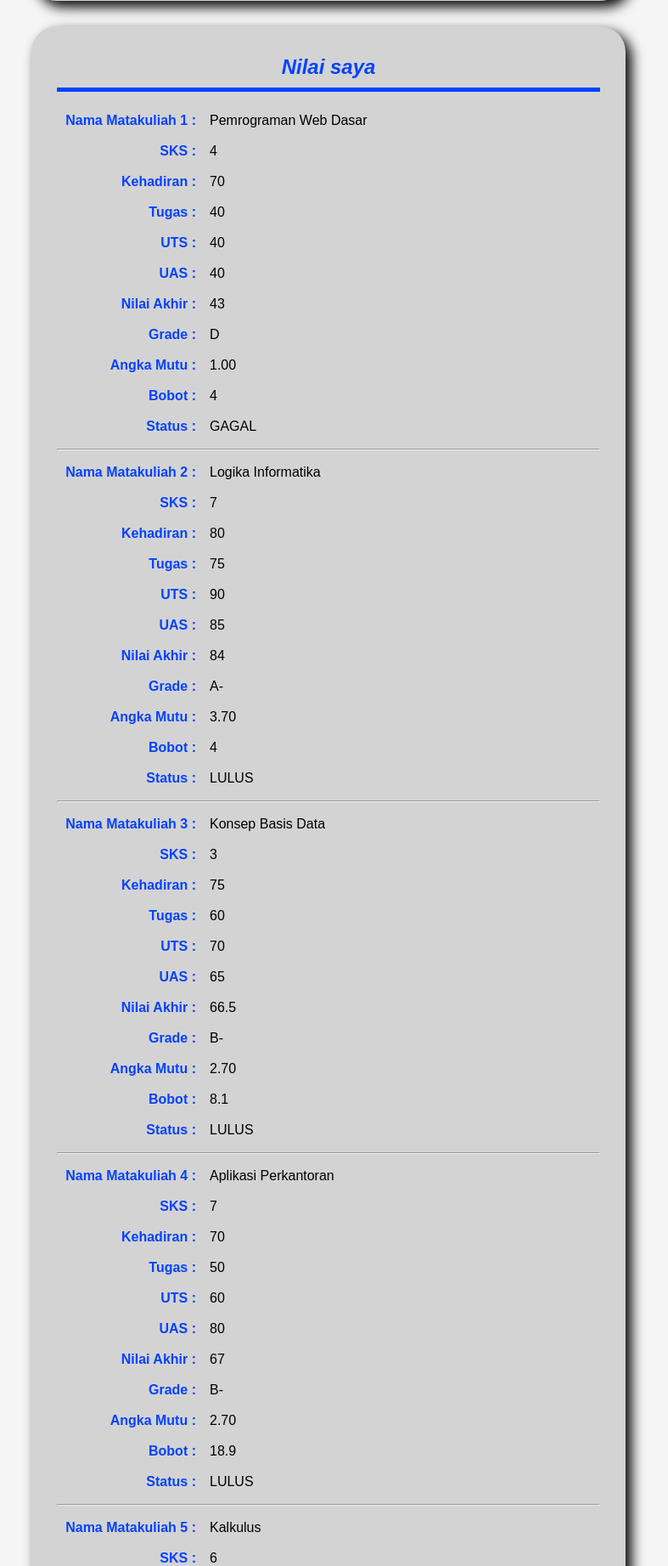
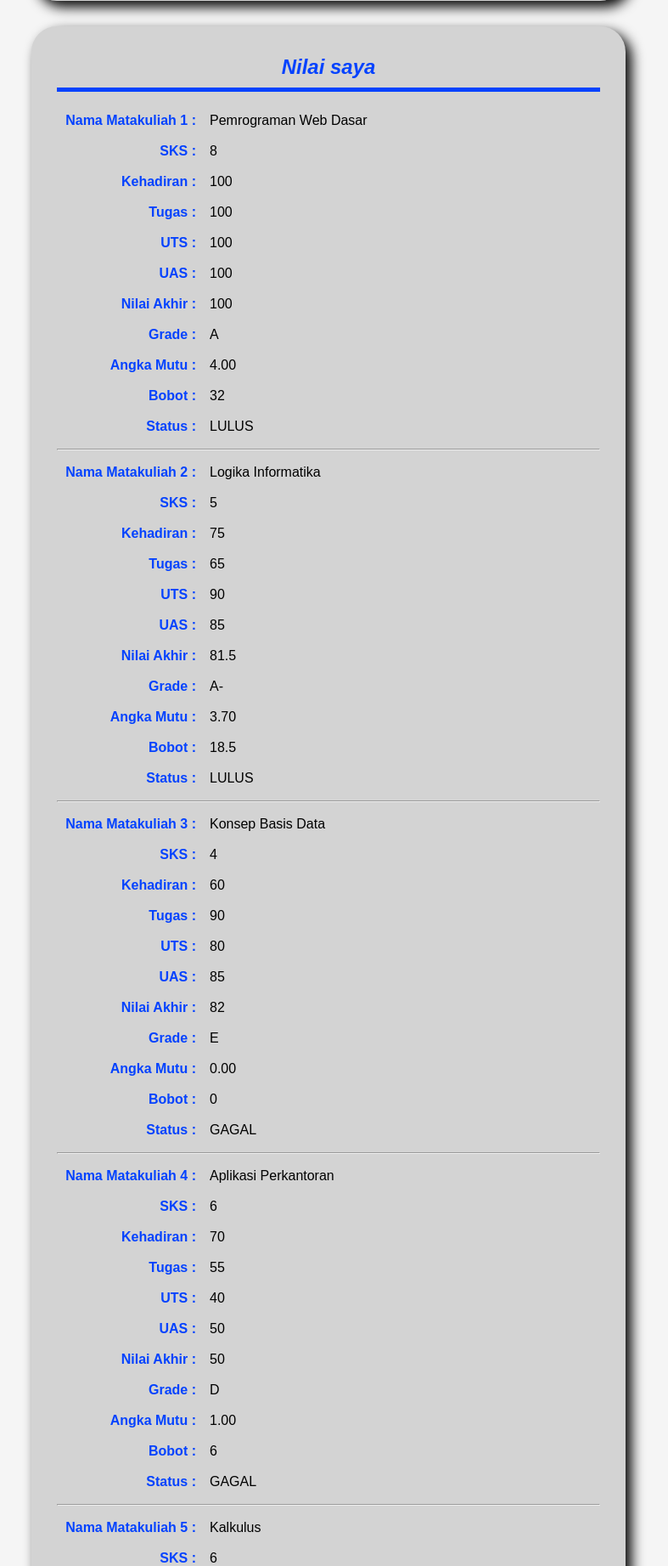
Before and after one commit to fajardoang123/2511500002-PWD-TI1A-25261, a PHP site: page /pertemuan-06/index.php in a window 1280 px wide. Shown: the part 916-2759 px from the top of the page at 85% size, without its empty margins (253-1040 px from the left). Run offline with PHP 8.4, Linux system fonts and the light colour scheme.

Commit message:
membuat variabel dan melakukan perhitungan untuk

```diff
--- a/pertemuan-06/index.php
+++ b/pertemuan-06/index.php
@@ -128,7 +128,7 @@
             <p>
                 <strong>SKS :</strong>
                 <?php
-                $sksMatkul1 = "4";
+                $sksMatkul1 = "8";
                 echo $sksMatkul1;
                 ?>
             </p>
@@ -136,7 +136,7 @@
             <p>
                 <strong>Kehadiran :</strong>
                 <?php
-                $nilaiHadir1 = "70";
+                $nilaiHadir1 = "100";
                 echo $nilaiHadir1;
                 ?>
             </p>
@@ -144,7 +144,7 @@
             <p>
                 <strong>Tugas :</strong>
                 <?php
-                $nilaiTugas1 = "40";
+                $nilaiTugas1 = "100";
                 echo $nilaiTugas1;
                 ?>
             </p>
@@ -152,7 +152,7 @@
             <p>
                 <strong>UTS :</strong>
                 <?php
-                $nilaiUTS1 = "40";
+                $nilaiUTS1 = "100";
                 echo $nilaiUTS1;
                 ?>
             </p>
@@ -160,7 +160,7 @@
             <p>
                 <strong>UAS :</strong>
                 <?php
-                $nilaiUAS1 = "40";
+                $nilaiUAS1 = "100";
                 echo $nilaiUAS1;
                 ?>
             </p>
@@ -209,7 +209,7 @@
                 if ($nilaiHadir1 < 70) {
                     $mutu1 = "0.00";
                 } elseif ($nilaiAkhir1 >= 91) {
-                    $mutu1 = "4,00";
+                    $mutu1 = "4.00";
                 } elseif ($nilaiAkhir1 >= 81) {
                     $mutu1 = "3.70";
                 } elseif ($nilaiAkhir1 >= 76) {
@@ -280,7 +280,7 @@
             <p>
                 <strong>SKS :</strong>
                 <?php
-                $sksMatkul2 = "7";
+                $sksMatkul2 = "5";
                 echo $sksMatkul2;
                 ?>
             </p>
@@ -288,7 +288,7 @@
             <p>
                 <strong>Kehadiran :</strong>
                 <?php
-                $nilaiHadir2 = "80";
+                $nilaiHadir2 = "75";
                 echo $nilaiHadir2;
                 ?>
             </p>
@@ -296,7 +296,7 @@
             <p>
                 <strong>Tugas :</strong>
                 <?php
-                $nilaiTugas2 = "75";
+                $nilaiTugas2 = "65";
                 echo $nilaiTugas2;
                 ?>
             </p>
@@ -361,7 +361,7 @@
                 if ($nilaiHadir2 < 70) {
                     $mutu2 = "0.00";
                 } elseif ($nilaiAkhir2 >= 91) {
-                    $mutu2 = "4,00";
+                    $mutu2 = "4.00";
                 } elseif ($nilaiAkhir2 >= 81) {
                     $mutu2 = "3.70";
                 } elseif ($nilaiAkhir2 >= 76) {
@@ -389,7 +389,7 @@
                 <strong>Bobot :</strong>
                 <?php
                 $bobot2 = $mutu2 * $sksMatkul2;
-                echo $bobot1;
+                echo $bobot2;
                 ?>
             </p>
 
@@ -432,7 +432,7 @@
             <p>
                 <strong>SKS :</strong>
                 <?php
-                $sksMatkul3 = "3";
+                $sksMatkul3 = "4";
                 echo $sksMatkul3;
                 ?>
             </p>
@@ -440,7 +440,7 @@
             <p>
                 <strong>Kehadiran :</strong>
                 <?php
-                $nilaiHadir3 = "75";
+                $nilaiHadir3 = "60";
                 echo $nilaiHadir3;
                 ?>
             </p>
@@ -448,7 +448,7 @@
             <p>
                 <strong>Tugas :</strong>
                 <?php
-                $nilaiTugas3 = "60";
+                $nilaiTugas3 = "90";
                 echo $nilaiTugas3;
                 ?>
             </p>
@@ -456,7 +456,7 @@
             <p>
                 <strong>UTS :</strong>
                 <?php
-                $nilaiUTS3 = "70";
+                $nilaiUTS3 = "80";
                 echo $nilaiUTS3;
                 ?>
             </p>
@@ -464,7 +464,7 @@
             <p>
                 <strong>UAS :</strong>
                 <?php
-                $nilaiUAS3 = "65";
+                $nilaiUAS3 = "85";
                 echo $nilaiUAS3;
                 ?>
             </p>
@@ -513,7 +513,7 @@
                 if ($nilaiHadir3 < 70) {
                     $mutu3 = "0.00";
                 } elseif ($nilaiAkhir3 >= 91) {
-                    $mutu3 = "4,00";
+                    $mutu3 = "4.00";
                 } elseif ($nilaiAkhir3 >= 81) {
                     $mutu3 = "3.70";
                 } elseif ($nilaiAkhir3 >= 76) {
@@ -584,7 +584,7 @@
             <p>
                 <strong>SKS :</strong>
                 <?php
-                $sksMatkul4 = "7";
+                $sksMatkul4 = "6";
                 echo $sksMatkul4;
                 ?>
             </p>
@@ -600,7 +600,7 @@
             <p>
                 <strong>Tugas :</strong>
                 <?php
-                $nilaiTugas4 = "50";
+                $nilaiTugas4 = "55";
                 echo $nilaiTugas4;
                 ?>
             </p>
@@ -608,7 +608,7 @@
             <p>
                 <strong>UTS :</strong>
                 <?php
-                $nilaiUTS4 = "60";
+                $nilaiUTS4 = "40";
                 echo $nilaiUTS4;
                 ?>
             </p>
@@ -616,7 +616,7 @@
             <p>
                 <strong>UAS :</strong>
                 <?php
-                $nilaiUAS4 = "80";
+                $nilaiUAS4 = "50";
                 echo $nilaiUAS4;
                 ?>
             </p>
@@ -665,7 +665,7 @@
                 if ($nilaiHadir4 < 70) {
                     $mutu4 = "0.00";
                 } elseif ($nilaiAkhir4 >= 91) {
-                    $mutu4 = "4,00";
+                    $mutu4 = "4.00";
                 } elseif ($nilaiAkhir4 >= 81) {
                     $mutu4 = "3.70";
                 } elseif ($nilaiAkhir4 >= 76) {
@@ -744,7 +744,7 @@
             <p>
                 <strong>Kehadiran :</strong>
                 <?php
-                $nilaiHadir5 = "70";
+                $nilaiHadir5 = "90";
                 echo $nilaiHadir5;
                 ?>
             </p>
@@ -752,7 +752,7 @@
             <p>
                 <strong>Tugas :</strong>
                 <?php
-                $nilaiTugas5 = "75";
+                $nilaiTugas5 = "95";
                 echo $nilaiTugas5;
                 ?>
             </p>
@@ -760,7 +760,7 @@
             <p>
                 <strong>UTS :</strong>
                 <?php
-                $nilaiUTS5 = "70";
+                $nilaiUTS5 = "90";
                 echo $nilaiUTS5;
                 ?>
             </p>
@@ -768,7 +768,7 @@
             <p>
                 <strong>UAS :</strong>
                 <?php
-                $nilaiUAS5 = "60";
+                $nilaiUAS5 = "85";
                 echo $nilaiUAS5;
                 ?>
             </p>
@@ -817,7 +817,7 @@
                 if ($nilaiHadir5 < 70) {
                     $mutu5 = "0.00";
                 } elseif ($nilaiAkhir5 >= 91) {
-                    $mutu5 = "4,00";
+                    $mutu5 = "4.00";
                 } elseif ($nilaiAkhir5 >= 81) {
                     $mutu5 = "3.70";
                 } elseif ($nilaiAkhir5 >= 76) {
@@ -876,7 +876,14 @@
             </p>
             <!-- MATKUL 5 END -->
             <hr>
-            <p><strong>Total Bobot :</strong></p>
+            <p>
+                <strong>Total Bobot :</strong>
+                <?php
+                    $totalBobot = $bobot1 + $bobot2 + $bobot3 + $bobot4 + $bobot5;
+                    echo $totalBobot;
+                ?>
+            </p>
+
             <p><strong>Total SKS :</strong></p>
             <p><strong>IPK :</strong></p>
         </section>
```
Also changed, not shown: pertemuan-06/readme.md.
